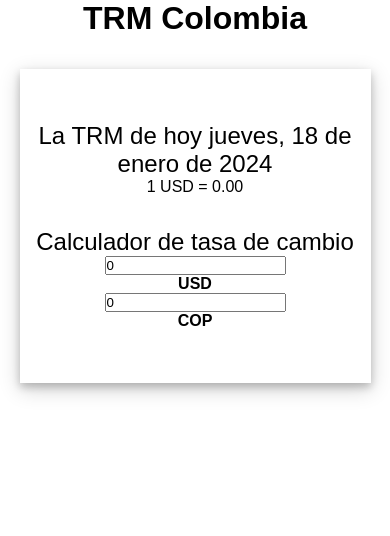
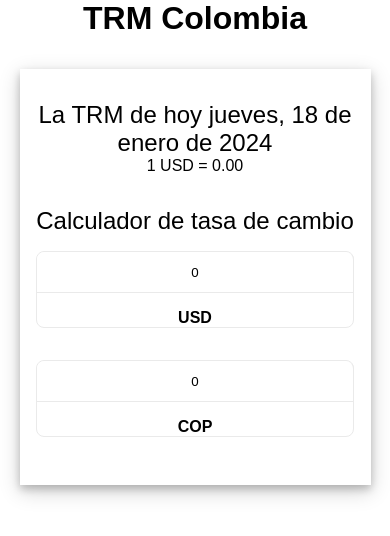
Before and after one commit to espejolui/trm, an Angular app: page / in a window 390 px wide. Shown: the top 536 px of the page. Built offline with nearby package versions, Linux system fonts and the light colour scheme; no server answers.

Commit message:
Estilo del componente get-dolar

```diff
--- a/src/app/get-dolar/get-dolar.component.css
+++ b/src/app/get-dolar/get-dolar.component.css
@@ -1,6 +1,68 @@
-.dolar{
+.dolar {
   margin-bottom: 2rem;
 }
-#dolarValue{
+
+#dolarValue {
   font-weight: 500;
 }
+
+article {
+  display: flex;
+  width: 50%;
+  gap: 1rem;
+  margin: 1rem auto;
+  border: 1px solid var(--myGray);
+  border-radius: .5rem;
+}
+
+form {
+  width: 50%;
+
+  #inputDolar,
+  #inputPeso {
+    width: 100%;
+    height: 40px;
+    text-align: center;
+    border: none;
+    border-right: 1px solid var(--myGray);
+    border-radius: .5rem 0 0 .5rem;
+    outline: none;
+  }
+}
+
+div {
+  display: flex;
+  width: 50%;
+  margin: auto;
+  gap: 5px;
+  align-items: center;
+  justify-content: center;
+  border-radius: 0 .5rem .5rem 0;
+}
+
+@media (max-width: 1200px) {
+  article {
+    width: 70%;
+  }
+}
+
+@media (max-width: 768px) {
+  article {
+    display: grid;
+    width: 90%;
+  }
+
+  form {
+    width: 100%;
+
+    #inputDolar,
+    #inputPeso {
+      border-bottom: 1px solid var(--myGray);
+      border-radius: .5rem .5rem 0 0;
+    }
+  }
+
+  div {
+    width: 100%;
+  }
+}
```
